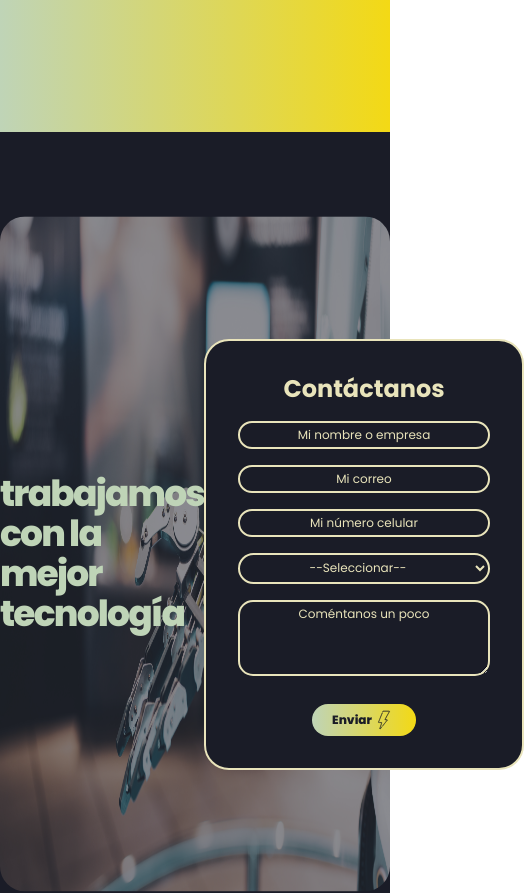
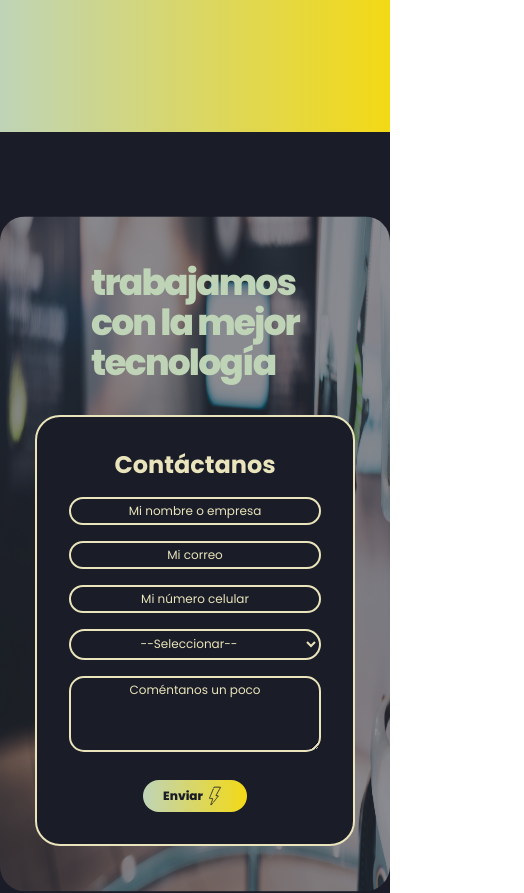
Before and after one commit to ljara23/digitalbro, a React (Vite) app: page / in a window 390 px wide. Shown: the part 2400-3293 px from the top of the page, 524 px wide, since content can reach past the window. Built offline with nearby package versions, Linux system fonts and the light colour scheme.

Commit message:
modify form in mobile

```diff
--- a/src/Pages/Inicio.jsx
+++ b/src/Pages/Inicio.jsx
@@ -389,7 +389,8 @@ export default function Inicio(){
             </section>
             <section className="bg-darknight z-10" id="contact">
                 <div className="container m-auto">
-                    <div className="flex justify-around items-center mx-auto font-sans h-screen relative">
+                    <div className="flex flex-col md:flex-row justify-center md:justify-around items-center mx-auto font-sans min-h-screen relative gap-8 px-4 py-8">
+
                         <img
                             alt="Slider contáctanos"
                             src={slidercontact}
```
